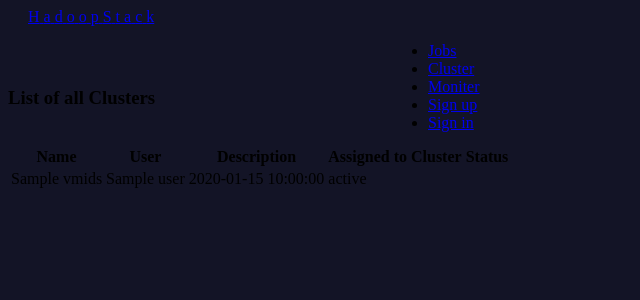
After one commit to siel-iiith/MultiStack, a Flask app: template hadoopstack/templates/list_clusters.html in a window 1280 px wide. The commit adds this page. Shown: the top 300 px of the page, without its empty margins (0-640 px from the left). Run offline with Flask 2, Linux system fonts and the light colour scheme; the template is opened without the code that fills it: most values are stand-ins (such as "Sample title", 1, 10 or a date in 2020); some libraries are stand-ins or nearby versions.

Commit message:
UI for cluster list

```diff
--- a/hadoopstack/templates/layout.html
+++ b/hadoopstack/templates/layout.html
@@ -53,7 +53,7 @@
             <div class="nav-collapse collapse">
                 <ul class="nav" style="margin-left:380px;">
                     <li style="margin-right:20px;"><a href="{{ url_for('.jobs_api') }}">Jobs</a></li>
-                    <li style="margin-right:20px;"><a href="#">Cluster</a></li>
+                    <li style="margin-right:20px;"><a href="{{ url_for('.clusters_api')}}">Cluster</a></li>
                     <li style="margin-right:20px;"><a href="#">Moniter</a></li>
 
 
--- /dev/null
+++ b/hadoopstack/templates/list_clusters.html
@@ -0,0 +1,34 @@
+{% extends "layout.html" %}
+{%block navbar%} {{ super() }} {%endblock%}
+{% block content %}
+
+<div id="blog">
+    <div class="container">
+            <h3>List of all Clusters</h3>
+
+     </div>
+</div>
+</hr>
+</br>
+<table class="table table-striped">
+<thead>
+<tr>
+    <th>Name</th>
+    <th>User</th>
+    <th>Description</th>
+    <th>Assigned to Cluster</th>
+    <th>Status</th>
+</tr>
+</thead>
+<tbody>
+{%for clist in clusterlist%}
+<tr>
+    <td>{{clist.VMids}}</td>
+    <td>{{clist.user}}</td>
+    <td>{{clist.created_at}}</td>
+    <td>{{clist.status}}</td>
+</tr>
+{%endfor%}
+</tbody>
+</table>
+{%endblock%}
```
Also changed, not shown: hadoopstack/api/v1.py (+7 -0 lines), hadoopstack/services/cluster.py (+8 -0 lines), hadoopstack/templates/list_jobs.html (+9 -2 lines).
